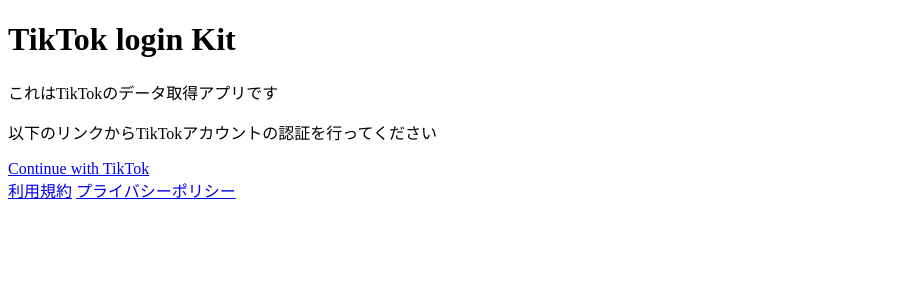
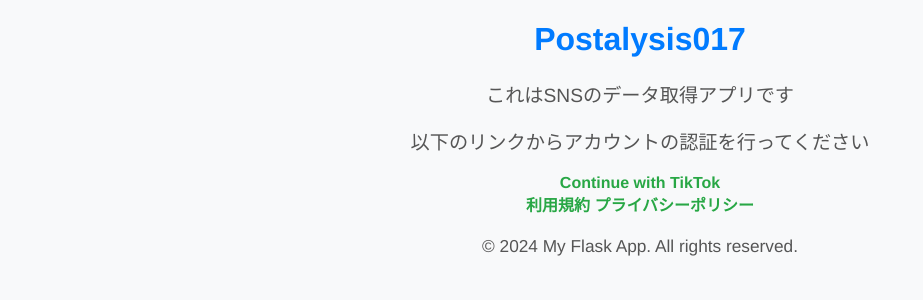
Before and after one commit to mmiyaji155/sns_api_app, a Flask app: page / in a window 1280 px wide. Shown: the top 300 px of the page, without its empty margins (0-923 px from the left). Run offline with Flask 3, Linux system fonts and the light colour scheme.

Commit message:
add&fix html file

```diff
--- a/src/templates/start_page.html
+++ b/src/templates/start_page.html
@@ -3,14 +3,62 @@
     <head>
         <meta charset="UTF-8">
         <title>My Flask App</title>
+        <style>
+            body {
+                font-family: 'Helvetica Neue', Arial, sans-serif;
+                background-color: #f8f9fa;
+                margin: 20px;
+                text-align: center;
+                color: #333;
+            }
+
+            h1 {
+                color: #007bff;
+            }
+
+            p {
+                font-size: 1.2em;
+                color: #555;
+            }
+
+            a {
+                text-decoration: none;
+                color: #28a745;
+                font-weight: bold;
+            }
+
+            a:hover {
+                text-decoration: underline;
+            }
+
+            a:visited {
+                color: #6c757d;
+            }
+
+            .container {
+                max-width: 600px;
+                margin: 0 auto;
+            }
+
+            .footer {
+                margin-top: 20px;
+                font-size: 0.9em;
+                color: #6c757d;
+            }
+        </style>
     </head>
     <body>
-        <h1>TikTok login Kit</h1>
-        <p>これはTikTokのデータ取得アプリです</p>
-        <p>以下のリンクからTikTokアカウントの認証を行ってください</p>
-        <a href='{{SERVER_ENDPOINT_OAUTH}}'>Continue with TikTok</a>
-        <br>
-        <a href="sample">利用規約</a>
-        <a href="sample">プライバシーポリシー</a>
+        <div class="container">
+            <h1>Postalysis017</h1>
+            <p>これはSNSのデータ取得アプリです</p>
+            <p>以下のリンクからアカウントの認証を行ってください</p>
+            <a href='{{SERVER_ENDPOINT_OAUTH}}'>Continue with TikTok</a>
+            <br>
+            <a href="https://mmiyaji000.wixsite.com/sns-analysis-app/%E5%88%A9%E7%94%A8%E8%A6%8F%E7%B4%84">利用規約</a>
+            <a href="https://mmiyaji000.wixsite.com/sns-analysis-app/%E3%83%97%E3%83%A9%E3%82%A4%E3%83%90%E3%82%B7%E3%83%BC%E3%83%9D%E3%83%AA%E3%82%B7%E3%83%BC">プライバシーポリシー</a>
+        </div>
+        <div class="footer">
+            <p>© 2024 My Flask App. All rights reserved.</p>
+        </div>
     </body>
 </html>
```
Also changed, not shown: src/templates/page_after_login.html (added, +33 -0 lines).
